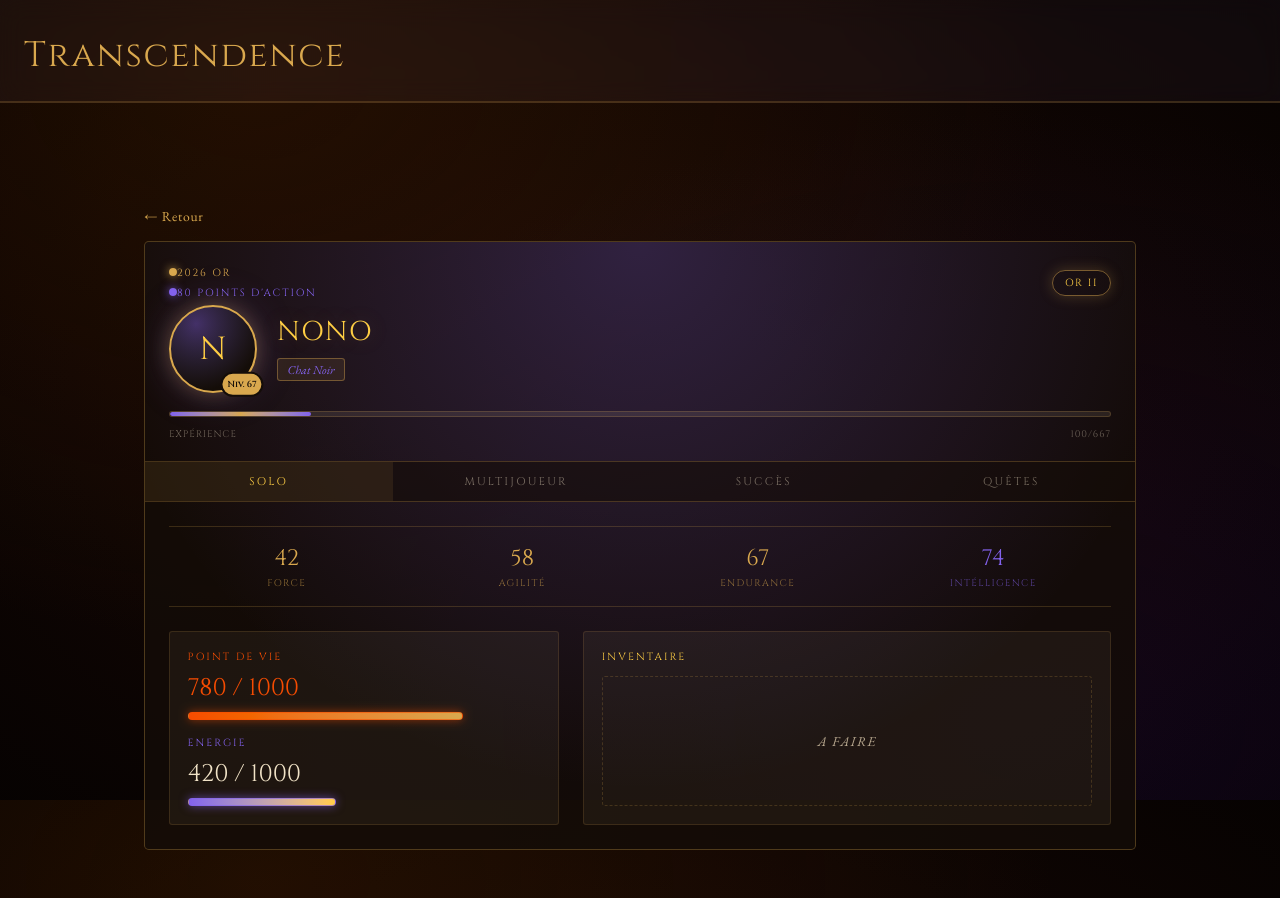
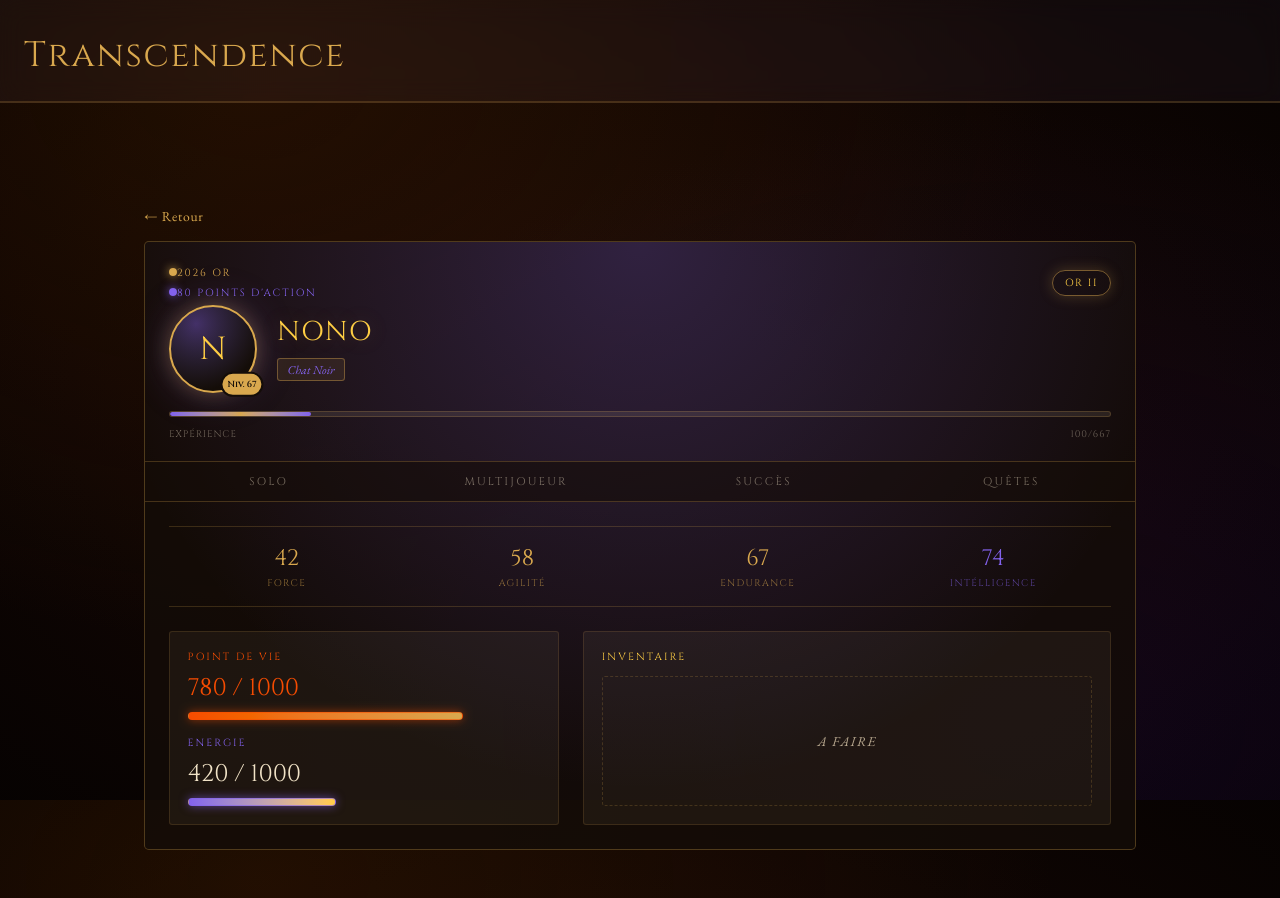
Before and after one commit to nawtam/ft_transcendence, a React (Vite) app in the folder frontend/: page /Profil in a window 1280 px wide. Built offline with nearby package versions, Linux system fonts and the light colour scheme.

Commit message:
fix dynamic active tab

```diff
--- a/frontend/src/css/profil/page.css
+++ b/frontend/src/css/profil/page.css
@@ -72,13 +72,14 @@
   opacity: 0.8;
 }
 
-
-.section-perso {
+.section-perso.onglet-actif,
+.section-multi.onglet-actif,
+.section-succes.onglet-actif,
+.section-quetes.onglet-actif {
   opacity: 1;
   color: var(--color-gold-bright);
   background: var(--gold-10);
 }
-
 /* ===================== Conteneur de contenu (commun à tous les onglets) ===================== */
 .zone-contenu {
   position: relative;
```
